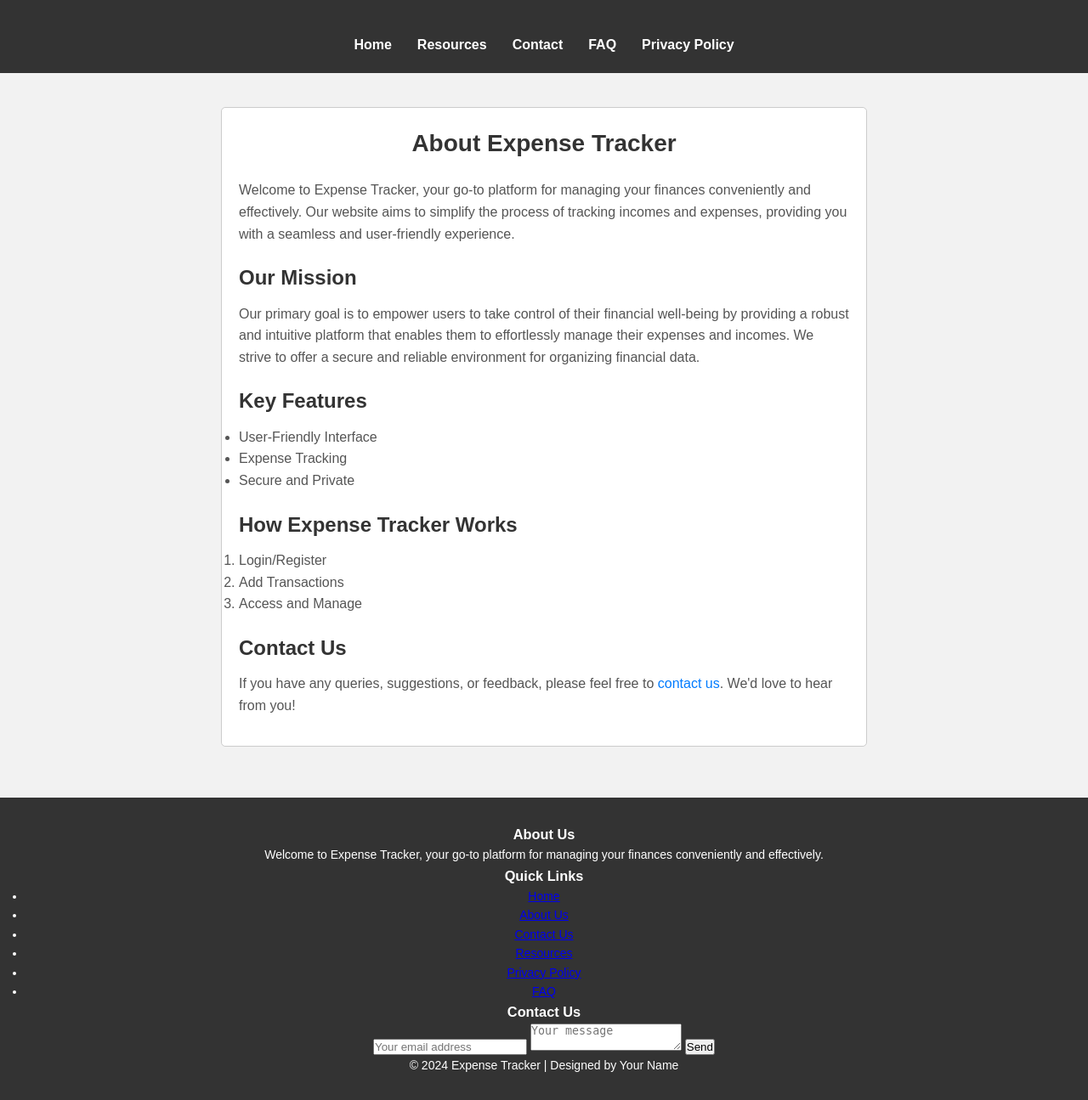
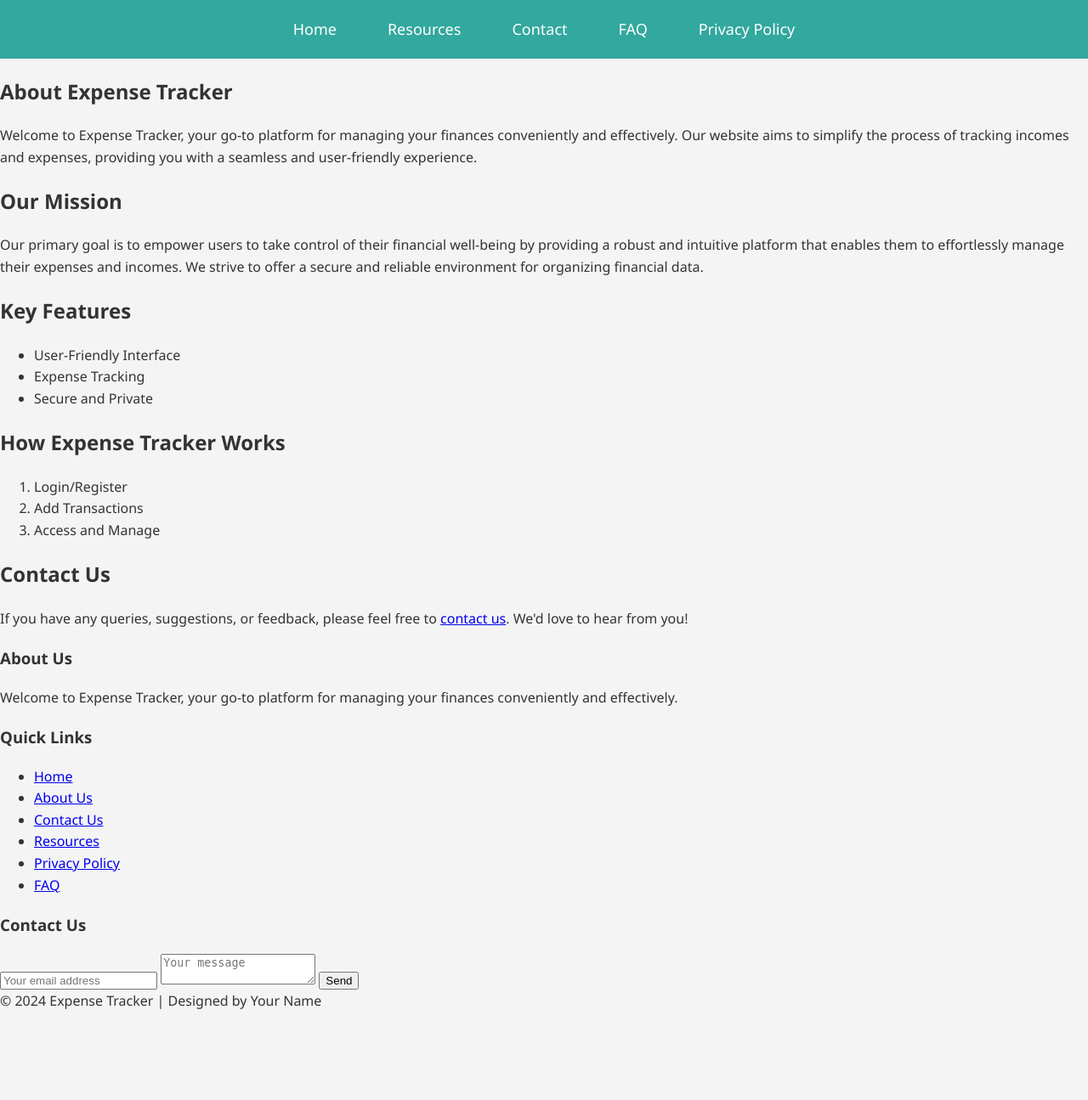
Before and after one commit to yashah9/Finance_Tracker, a PHP site: page /login-pass/about_us.html in a window 1280 px wide. Shown: the whole page at 85% size. After the commit the page ends 1188 px from the top, so only its background shows below. Run offline with PHP 8.4, Linux system fonts and the light colour scheme.

Commit message:
Update about_us.css

```diff
--- a/about_us.css
+++ b/about_us.css
@@ -1,108 +1,89 @@
-/* Resetting default margin and padding */
-* {
+body {
+    font-family: 'Segoe UI', Tahoma, Geneva, Verdana, sans-serif;
     margin: 0;
     padding: 0;
-    box-sizing: border-box;
+    background-color: #f4f4f4;
+    color: #333;
+    line-height: 1.6;
 }
 
-/* Body styles */
-body {
-    font-family: Arial, sans-serif;
-    line-height: 1.6;
-    background-color: #f2f2f2;
-    color: #333;
-}
-
-/* Header styles */
 header {
-    background-color: #333;
+    background-color: #32a89e;
     color: #fff;
-    padding: 20px;
+    padding: 20px 0;
     text-align: center;
 }
 
-header h1 {
-    font-size: 36px;
-    margin-bottom: 20px;
+nav ul {
+    list-style: none;
+    padding: 0;
+    margin: 0;
+    display: flex;
+    justify-content: center;
 }
 
-header nav ul {
-    list-style: none;
-    display: flex;
-    justify-content: center;
-    margin-top: 20px;
+nav ul a {
+    padding: 10px 20px;
+    font-size: 18px;
+    text-decoration: none;
+    color: white;
+    margin: 0 10px;
+    border-radius: 5px;
+    transition: background-color 0.3s;
 }
 
-header nav ul li {
-    margin: 0 15px;
+nav ul a:hover {
+    background-color: #285c58;
 }
 
-header nav ul li a {
-    color: #fff;
-    text-decoration: none;
-    font-weight: bold;
-    transition: color 0.3s ease;
+.google-form-container {
+    width: 80%;
+    max-width: 800px;
+    margin: 40px auto;
+    box-shadow: 0 4px 8px rgba(0,0,0,0.1);
+    padding: 20px;
+    background-color: #fff;
+    border-radius: 8px;
 }
 
-header nav ul li a:hover {
-    color: #ffcc00;
+.contact-section h1 {
+    font-size: 2.4em;
+    margin-bottom: 0.5em;
 }
 
-/* Main styles */
-main {
-    max-width: 800px;
-    margin: 20px auto;
-    padding: 20px;
+.contact-section h2 {
+    font-size: 1.2em;
+    margin-bottom: 1em;
+    line-height: 1.8;
+    color: #666;
 }
 
-.about-section {
-    background-color: #fff;
-    padding: 20px;
-    border: 1px solid #ccc;
-    border-radius: 5px;
-    margin-bottom: 20px;
+.contact-section p {
+    font-size: 1em;
+    margin-bottom: 2em;
 }
 
-.about-section h1 {
-    font-size: 28px;
-    margin-bottom: 20px;
-    color: #333;
+.contact-container {
+    max-width: 800px;
+    margin: 40px auto;
+    padding: 0 20px;
     text-align: center;
 }
 
-.about-section h2 {
-    font-size: 24px;
-    margin-top: 20px;
+.contact-header h1 {
+    font-size: 2.5em;
+    color: #333;
     margin-bottom: 10px;
-    color: #333;
 }
 
-.about-section p {
-    margin-bottom: 15px;
-    color: #555;
-    line-height: 1.6;
+.contact-header p {
+    font-size: 1.2em;
+    margin-bottom: 30px;
 }
 
-.about-section ul, .about-section ol {
-    margin-bottom: 15px;
-    color: #555;
+.form-container iframe {
+    width: 100%;
+    height: 600px;
+    border: none;
+    margin-top: 30px;
 }
-
-.about-section a {
-    color: #007bff;
-    text-decoration: none;
-    transition: color 0.3s ease;
-}
-
-.about-section a:hover {
-    color: #0056b3;
-}
-
-/* Footer styles */
-footer {
-    text-align: center;
-    padding: 15px;
-    background-color: #333;
-    color: #fff;
-    font-size: 14px;
-}
```
